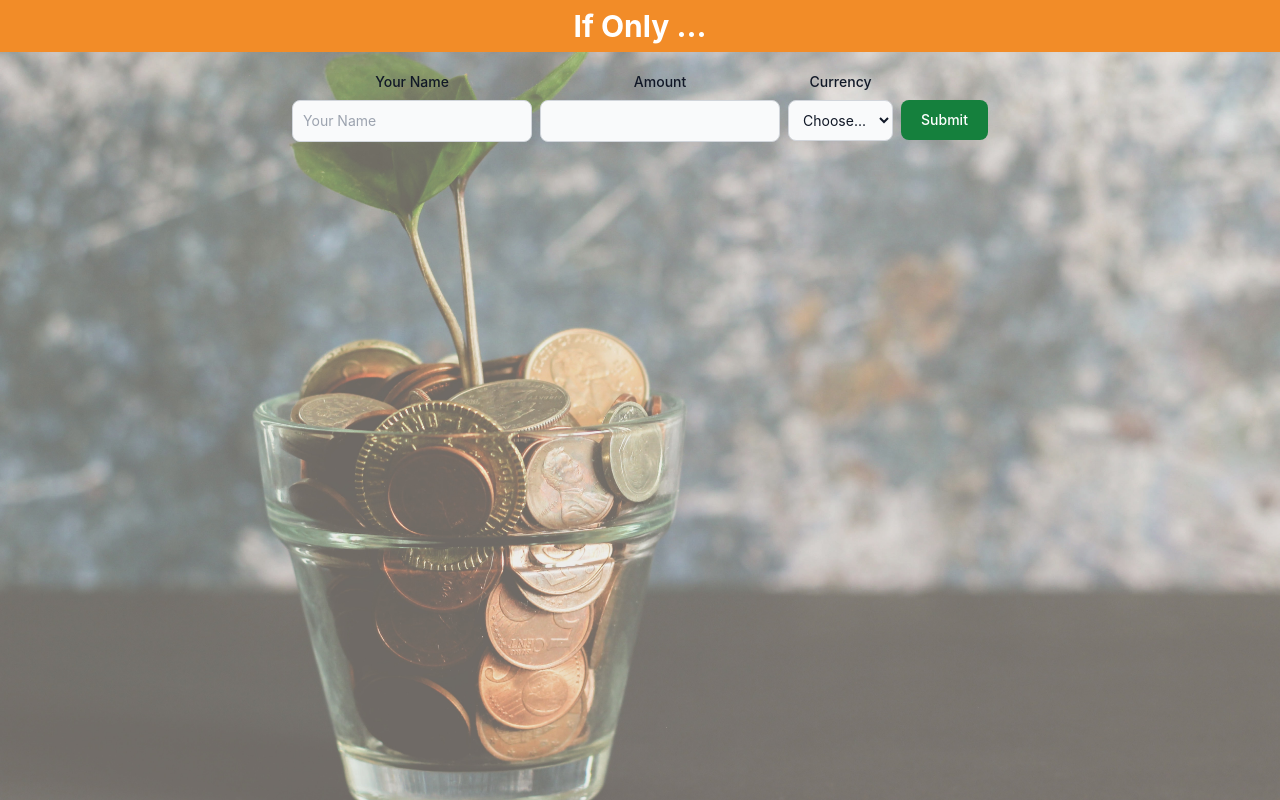
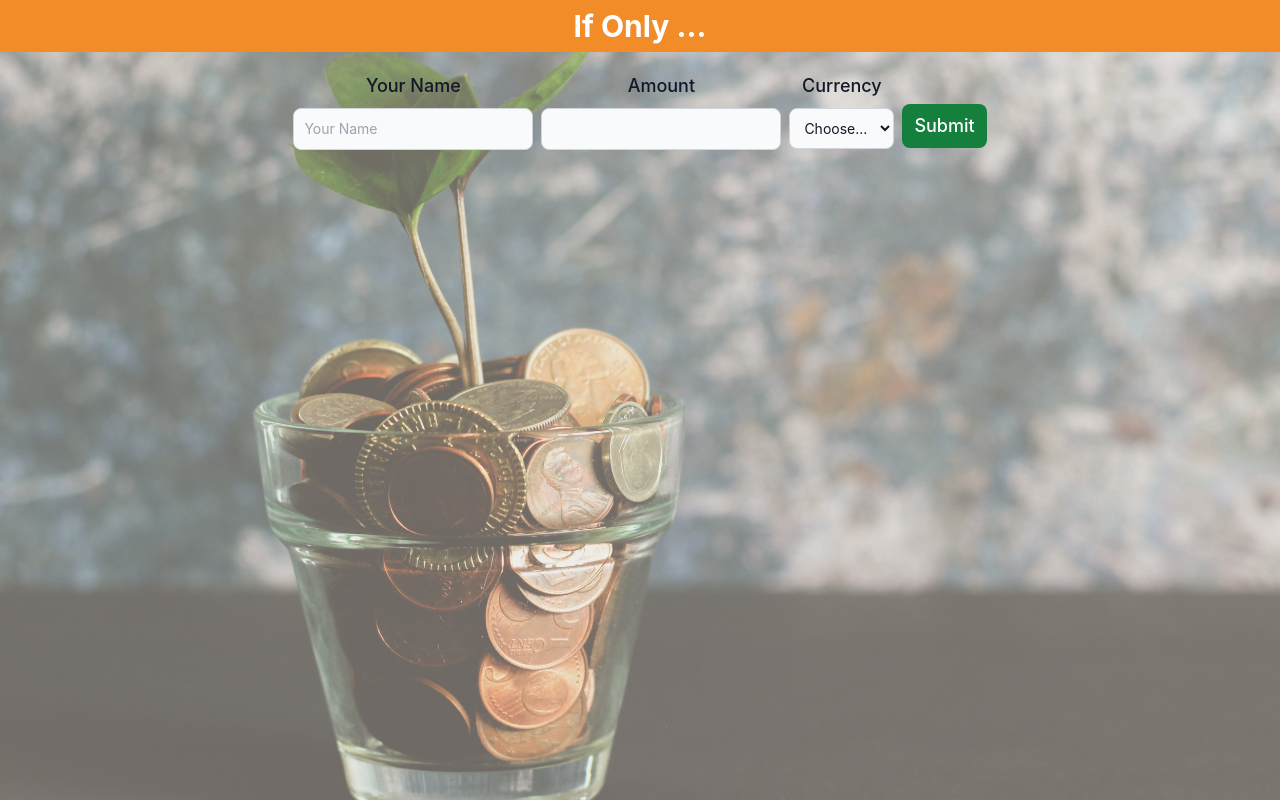
Before and after one commit to taksgarby/ifonly_front_new, a React (Create React App) app: page / in a window 1280 px wide. Built offline with nearby package versions, Linux system fonts and the light colour scheme.

Commit message:
changed form label text size

```diff
--- a/src/components/InputForm.js
+++ b/src/components/InputForm.js
@@ -1,9 +1,5 @@
 import React, {useState} from 'react';
 import StockList from './StockList';
-import { Link } from "react-router-dom";
-import { useNavigate } from 'react-router-dom';
-import Button from 'react-bootstrap/Button';
-import { LockClosedIcon } from '@heroicons/react/solid'
 
 
 const InputForm = (props) => {
@@ -25,7 +21,7 @@ const InputForm = (props) => {
         setCurrency(evt.target.value);
       }
 
-      const navigate = useNavigate();
+
 
 
     const handleFormSubmit = (evt) => {
@@ -52,9 +48,11 @@ const InputForm = (props) => {
 
         <div className="relative flex flex-row flex-nowrap justify-center
          mt-5 mb-5">
-        {/* min-h-screen overflow-hidden */}
+
         <div className="mr-2">
-        <label htmlFor="name" class="block mb-2 text-sm font-medium text-gray-900 dark:text-white">Your Name</label>
+        <label htmlFor="name" class="block mb-2 text-lg font-medium text-gray-900 dark:text-white">
+          Your Name
+        </label>
         <input type="text" id="name" class="bg-gray-50 border border-gray-300 text-gray-900 text-sm rounded-lg
         focus:ring-blue-500 focus:border-blue-500 block w-full p-2.5 dark:bg-gray-700 dark:border-gray-600
         dark:placeholder-gray-400 dark:text-white dark:focus:ring-blue-500 dark:focus:border-blue-500"
@@ -63,7 +61,9 @@ const InputForm = (props) => {
         </div>
 
         <div class="mr-2">
-        <label htmlFor="amount" class="block mb-2 text-sm font-medium text-gray-900 dark:text-white">Amount</label>
+        <label htmlFor="amount" class="block mb-2 text-lg font-medium text-gray-900 dark:text-white">
+          Amount
+        </label>
         <input type="number" id="amount" class="bg-gray-50 border border-gray-300 text-gray-900 text-sm rounded-lg
         focus:ring-blue-500 focus:border-blue-500 block w-full p-2.5 dark:bg-gray-700 dark:border-gray-600
         dark:placeholder-gray-400 dark:text-white dark:focus:ring-blue-500 dark:focus:border-blue-500"
@@ -73,7 +73,9 @@ const InputForm = (props) => {
         </div>
 
         <div className="mr-2">
-         <label htmlFor="currency" class="block mb-2 text-sm font-medium text-gray-900 dark:text-white">Currency</label>
+         <label htmlFor="currency" class="block mb-2 text-lg font-medium text-gray-900 dark:text-white">
+          Currency
+         </label>
         <select id="currency" value={currency} onChange={handleCurrencyChange}
         className="bg-gray-50 border border-gray-300 text-gray-900 text-sm rounded-lg
         focus:ring-blue-500 focus:border-blue-500 block w-full p-2.5 dark:bg-gray-700 dark:border-gray-600
@@ -84,81 +86,23 @@ const InputForm = (props) => {
           <option id="GBP" value="GBP">GBP</option>
         </select>
 
-        {/* </div>
-
-        <div className="relative flex flex-row justify-center min-h-screen overflow-hidden mt-5"> */}
           </div>
-        <div className="mt-7">
+        <div className="mt-8">
         <button type="submit"
         className="text-white bg-green-700 hover:bg-blue-800 focus:ring-4 focus:outline-none focus:ring-blue-300
-        font-medium rounded-lg text-sm w-full sm:w-auto px-5 py-2.5 text-center dark:bg-blue-600
+        font-medium rounded-lg text-lg w-full sm:w-auto px-3 py-2 text-center dark:bg-blue-600
         dark:hover:bg-blue-700 dark:focus:ring-blue-800">Submit</button>
         </div>
         </div>
-        {/* <div className="mr-2">
-        <input id="remember" type="checkbox" value="" class="w-4 h-4 border border-gray-300 rounded bg-gray-50
-        focus:ring-3 focus:ring-blue-300 dark:bg-gray-700 dark:border-gray-600 dark:focus:ring-blue-600
-        dark:ring-offset-gray-800 dark:focus:ring-offset-gray-800" required> </input>
 
-
-        <label for="remember" class="ml-2 text-sm font-medium text-gray-900 dark:text-gray-300">Remember me</label>
-        </div>
-       */}
 
 
       </form>
       {formSubmitted && <StockList name={name} amount={amount} currency={currency}/>}
   </>
   )
-{/*
-          <div class="form-container">
-          <div class="name-input-wrapper">
-          <label htmlFor="name-label">Your Name:</label>
-          </div>
-          <div class="name-input">
-          <input
-            type="text"
-            placeholder="Your Name"
-            value={name}
-            onChange={handleName}			// NEW
-          />
-          </div>
-          <div class="amount-input-wrapper">
-          <div class="amount-label">
-          <label htmlFor="amount">Amount:</label>
-          </div>
-          <div class="amount-input">
-          <input
-            type="number"
-            placeholder="Amount"
-            value={amount}
-            onChange={handleAmountChange}			// NEW
-          />
-          </div>
-          </div>
-          <div class="currency-input-wrapper">
-          <label htmlFor="curency">Currency:</label>
-          </div>
-          <div class="currency-label">
-          <div class="currency-input">
-          <select id="currency" value={currency} onChange={handleCurrencyChange}>
-          <option value="" disabled>Choose...</option>
-          <option id="USA" value="USD">USD</option>
-          <option id="GBP" value="GBP">GBP</option>
-          </select>
 
-          </div>
-             <div class="grid-item"></div>
-           <div class="grid-item">
-           {/* <Link to="/welcome"><Button onClick={handleFormSubmit} text={"Submit"}></Button></Link> */}
-           {/* <button type='submit'>Submit</button> */}
-           {/* <Link to="/result"><Button onClick={onClick} text={"If Only"}></Button></Link> */}
-            {/* </div>
-            </div> */}
-    //         </form>
-    //    {formSubmitted && <StockList name={name} amount={amount} currency={currency}/>}
-    //     </>
-    //  );
+
 }
 
 export default InputForm;
```
